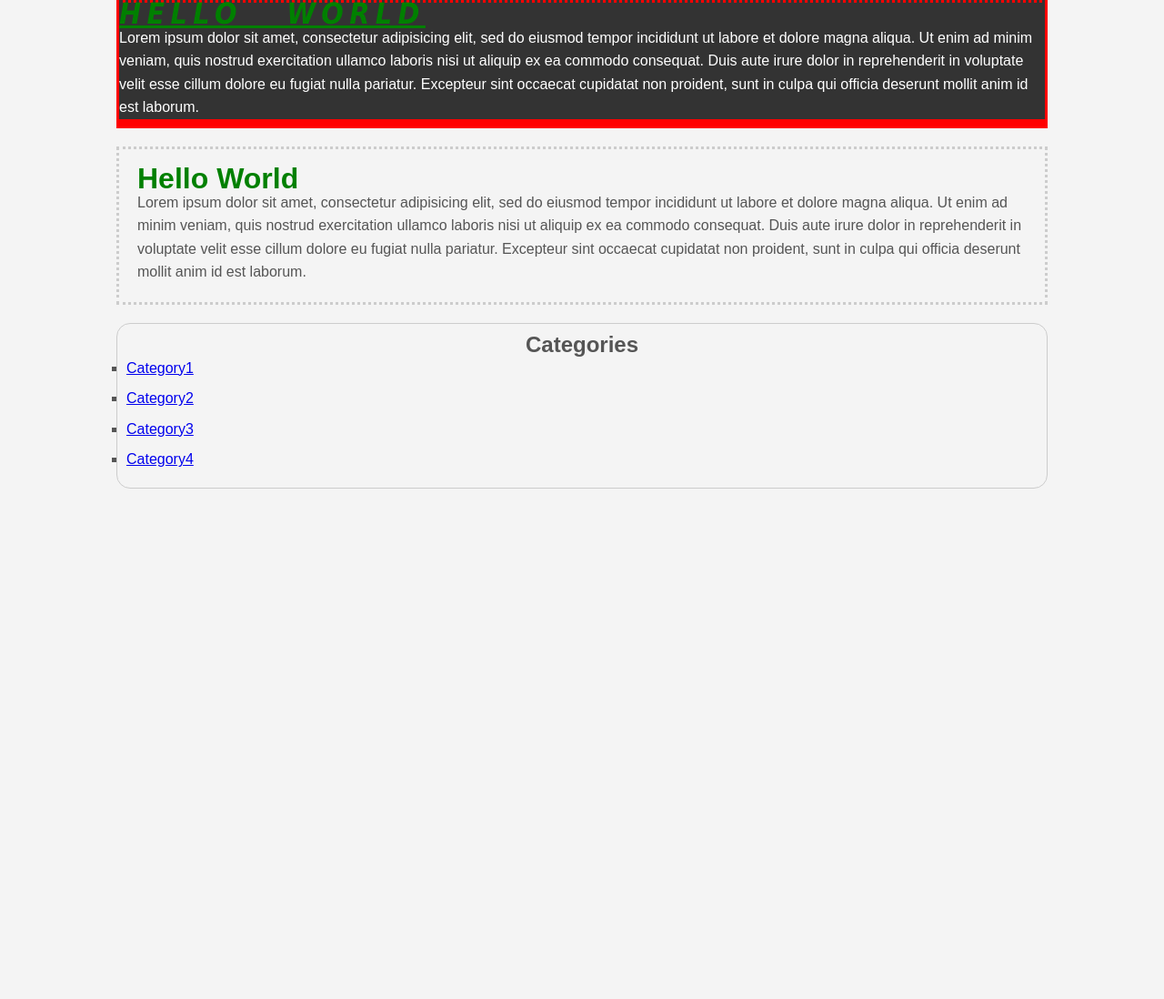
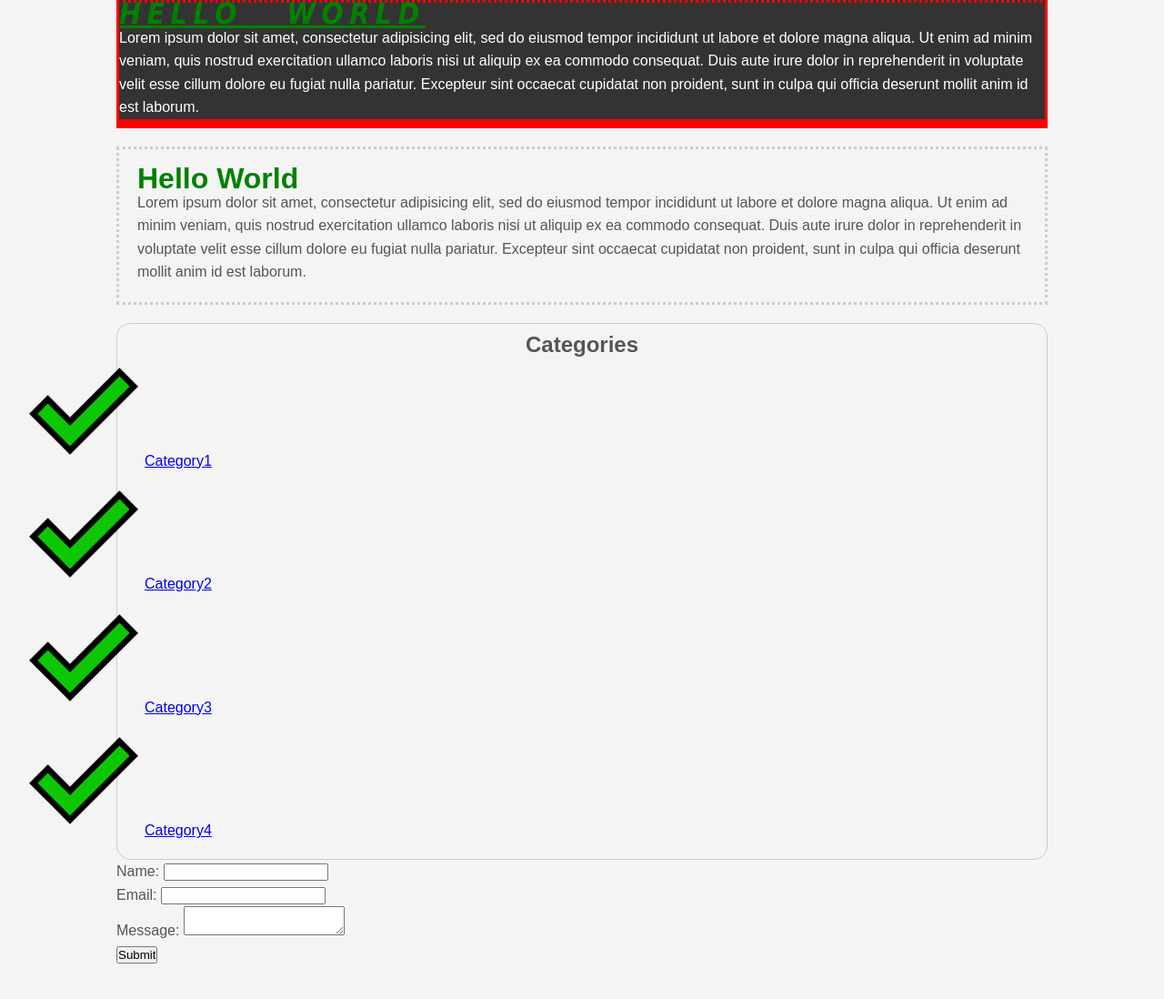
Before and after one commit to TaiLinhDu/CSS-Crash-Course, a plain HTML site: page index.html in a window 1280 px wide. Shown: the top 1098 px of the page at 91% size. Before the commit the page ends 800 px from the top, so only its background shows below. Drawn offline with Linux system fonts and the light colour scheme.

Commit message:
version1

```diff
--- a/index.html
+++ b/index.html
@@ -38,7 +38,25 @@
     </ul>
 
 </div>
+    <form>
+        <div class=""form-group>
+            <label>Name: </label>
+            <input type="text" name="name">
+        </div>
+        <div class=""form-group>
+        <label>Email: </label>
+        <input type="text" name="email">
+    </div>
+        <div class=""form-group>
+            <label>Message: </label>
+            <textarea name ="message"></textarea>
+        </div>
+        <input class="button" type="submit" value="Submit" name="">
+
+    </form>
 </div>
+
+    <div style="margin-top:500px;"></div>
 
 </body>
 </html>
--- a/style.css
+++ b/style.css
@@ -34,11 +34,7 @@ a:visited{
     color:black;
 }
 
-.categories li{
-    padding-bottom:8px;
-    border-bottem:dotted 1px #333;
-    list-style-image: url('../images/check.png');
-}
+
 
    .container{
        width:80%;
@@ -83,6 +79,12 @@ a:visited{
 
 .categories ul{
     padding:0;
+    padding-left:20px;
     list-style: square;
 
 }
+.categories li{
+    padding-bottom:8px;
+    border-bottem:dotted 1px #333;
+    list-style-image: url('../images/check.png');
+}
```
Also changed, not shown: images/check.png (renamed from images/heavy-check-mark_2714.png).
